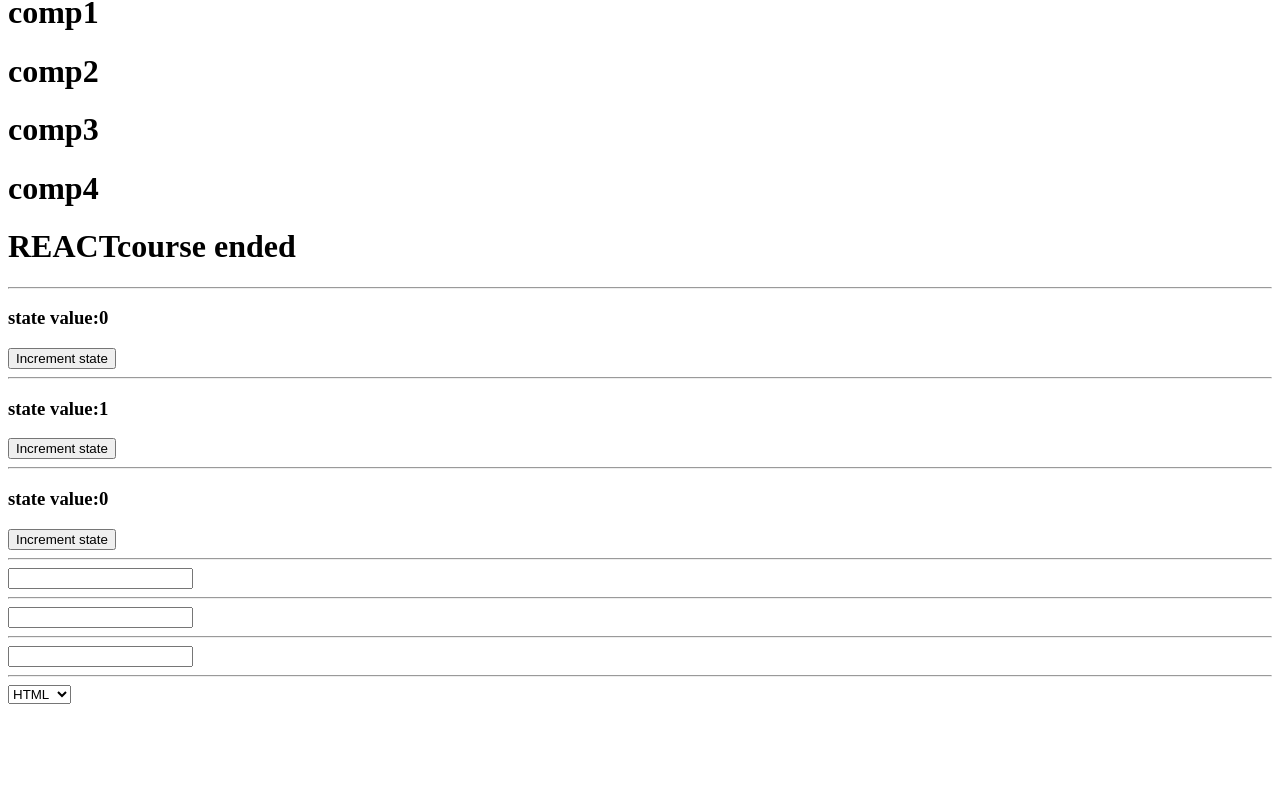
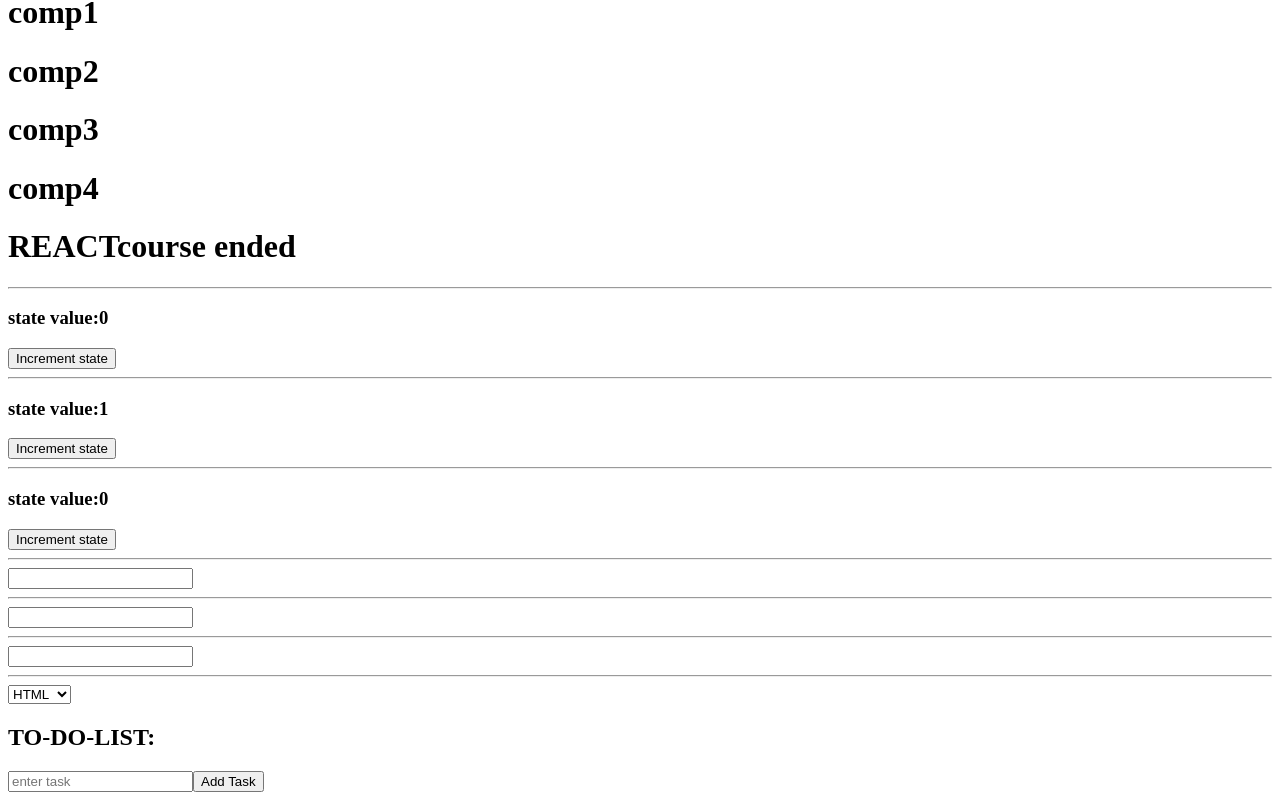
Before and after one commit to Boopathiguna/boopathi, a React (Create React App) app: page / in a window 1280 px wide. Shown: the part 1336-2144 px from the top of the page. Before the commit the page ends 2048 px from the top, so only its background shows below. Built offline with nearby package versions, Linux system fonts and the light colour scheme.

Commit message:
just to uploaded

```diff
--- a/src/App.js
+++ b/src/App.js
@@ -10,6 +10,8 @@ import Effect1 from "./components/useeffect1"
 import Effect2 from "./components/useeffect2"
 import Effect3 from "./components/useeffect3"
 import Form from "./components/form"
+import Todolist from "./components/to-do-list"
+
 
 export default function App(){
   return(
@@ -38,6 +40,7 @@ export default function App(){
       <Effect3/>
       <hr/>
       <Form/>
+      <Todolist/>
     </div>
   )
 }
--- /dev/null
+++ b/src/components/to-do-list.js
@@ -0,0 +1,38 @@
+import { useState } from "react";
+export default function Todolist(){
+    const [task,settask]=useState([]);
+    const[newtask,setnewtask]=useState("");
+    function handleinput(e){
+        setnewtask(e.target.value);
+
+    }
+    function addtask(){
+        if(newtask.length!==0){
+            settask(t=>[...t,newtask]);
+        }
+    }
+    function deletetask(index){
+        const updatetask=task.filter((e,i)=>i)
+        settask(updatetask);
+
+    }
+    return(
+        <div>
+            <h2>
+                TO-DO-LIST:
+            </h2>
+            <input type="text" placeholder="enter task" onChange={handleinput}/>
+            <button onClick={addtask}>Add Task</button>
+            <div>
+                <ol>
+                    {task.map((t,i)=>
+                    <li key={i}>{t}
+                    <button onClick={()=>deletetask(i)}>Delete</button>
+                    </li>
+                    )}
+                </ol>
+            </div>
+        </div>
+
+    )
+}
```
Also changed, not shown: src/components/classcomponents.js (line endings or trailing spaces).
